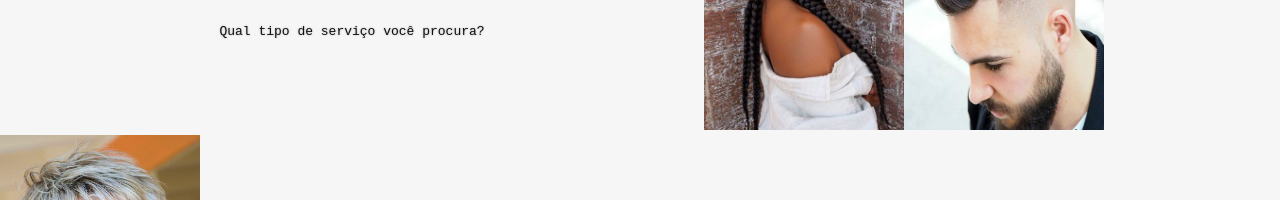
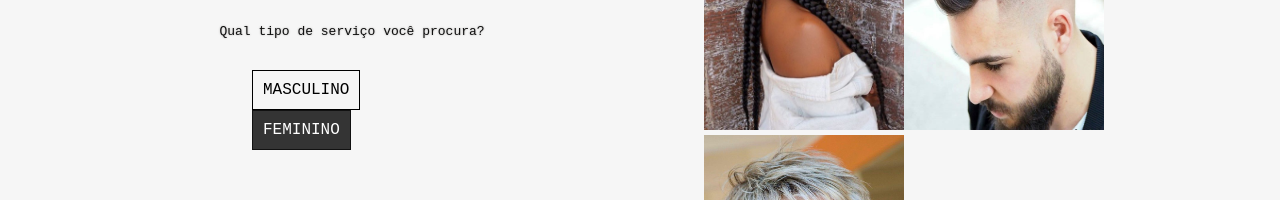
Before and after one commit to luansousa26/Beauty-u, an Angular app: page / in a window 1280 px wide. Shown: the part 572-772 px from the top of the page. Built offline with nearby package versions, Linux system fonts and the light colour scheme.

Commit message:
Alteração nos botoões

```diff
--- a/src/app/telas/inicial/inicial.component.html
+++ b/src/app/telas/inicial/inicial.component.html
@@ -27,6 +27,15 @@
         <br/>
         <br/>
         <span id="servico">Qual tipo de serviço você procura?</span>
+        <br/>
+        <div align="center" class="espaco1">
+            <div id="masculino">
+                <span>MASCULINO</span>
+            </div>
+            <div id="feminino">
+                <span>FEMININO</span>
+            </div>
+        </div>
     </div>
     <div class="column">
         <img class="modelo borderBlack col-sm-12" id="modelo" src="assets/modelo.jpg">
--- a/src/app/telas/inicial/inicial.component.scss
+++ b/src/app/telas/inicial/inicial.component.scss
@@ -92,3 +92,21 @@
     text-shadow: 0 0 2px rgba(169, 167, 164, 0.97);
     font-size: 13px;
 }
+#masculino{
+    float: left;
+    border: solid 1px;
+    padding: 10px;
+    background:#F6F6F6;
+}
+#feminino{
+        float: left;
+        border: solid 1px;
+        border-color: #111;
+        padding: 10px;
+        color:white;
+        background:#343434;
+}
+.espaco1{
+    width: 200px;
+    padding-top: 30px;
+}
```
